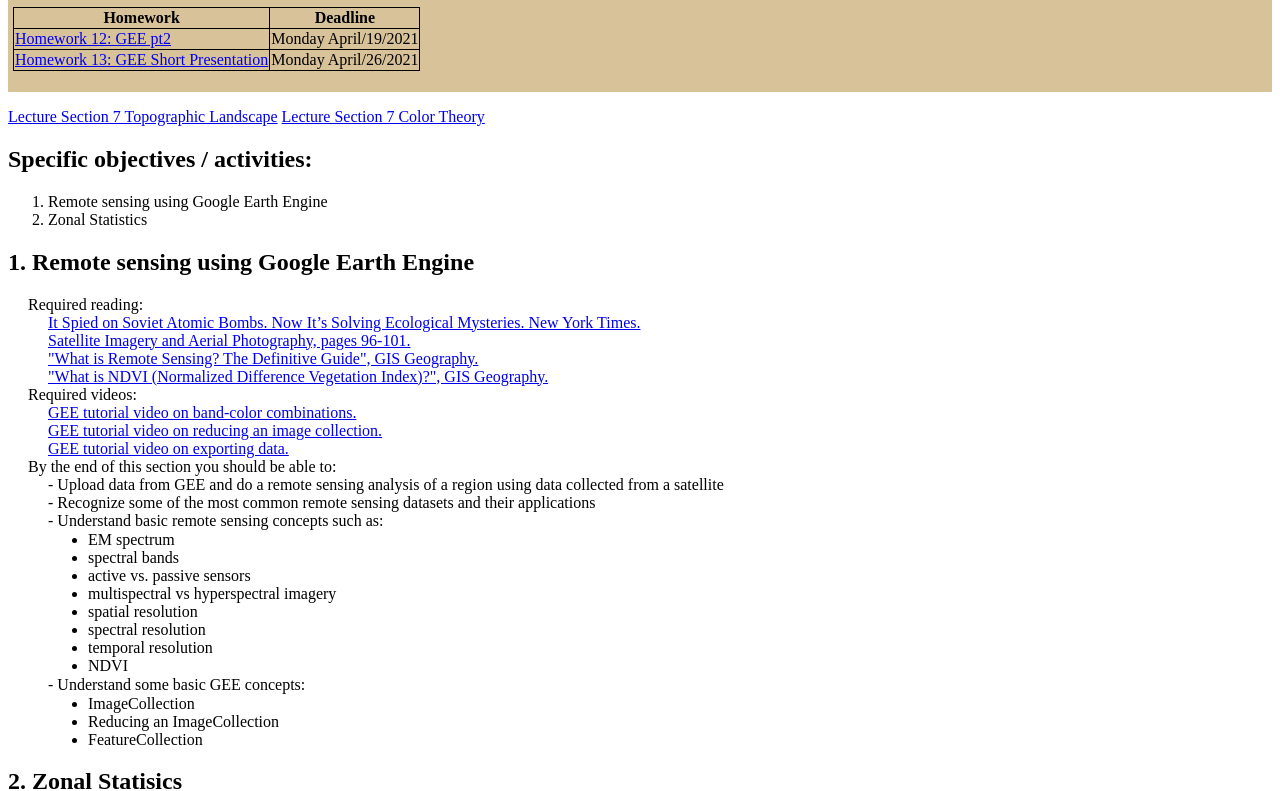
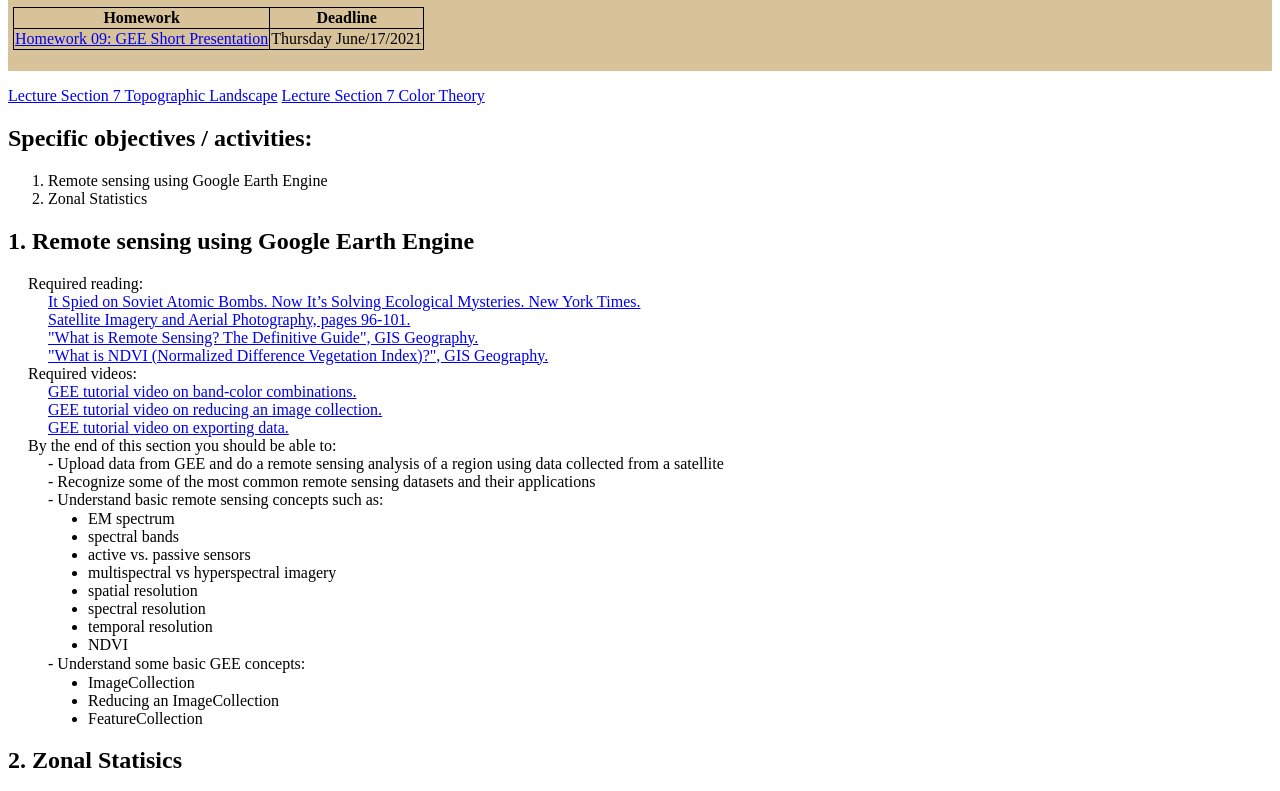
Before and after one commit to GISUNC/GEOG370Summer2021, a plain HTML site: page pages/section7.html in a window 1280 px wide. Shown: the part 86-877 px from the top of the page. Drawn offline with Linux system fonts and the light colour scheme.

Commit message:
section7updated

```diff
--- a/pages/section7x.html
+++ b/pages/section7.html
@@ -36,15 +36,11 @@
           <th>Homework</th>
           <th>Deadline</th>
         </tr>
-        <tr>
-            <td><a href="../homework/homework12.html">Homework 12: GEE pt2</a></td>
-            <td>Monday April/19/2021</td>
-          </tr>
           <tr>
             <td>
-              <a href="homework13.html">Homework 13: GEE Short Presentation</a>
+              <a href="homework09.html">Homework 09: GEE Short Presentation</a>
             </td>
-            <td>Monday April/26/2021</td>
+            <td>Thursday June/17/2021</td>
           </tr>
       </table>
        <p> </p>
```
